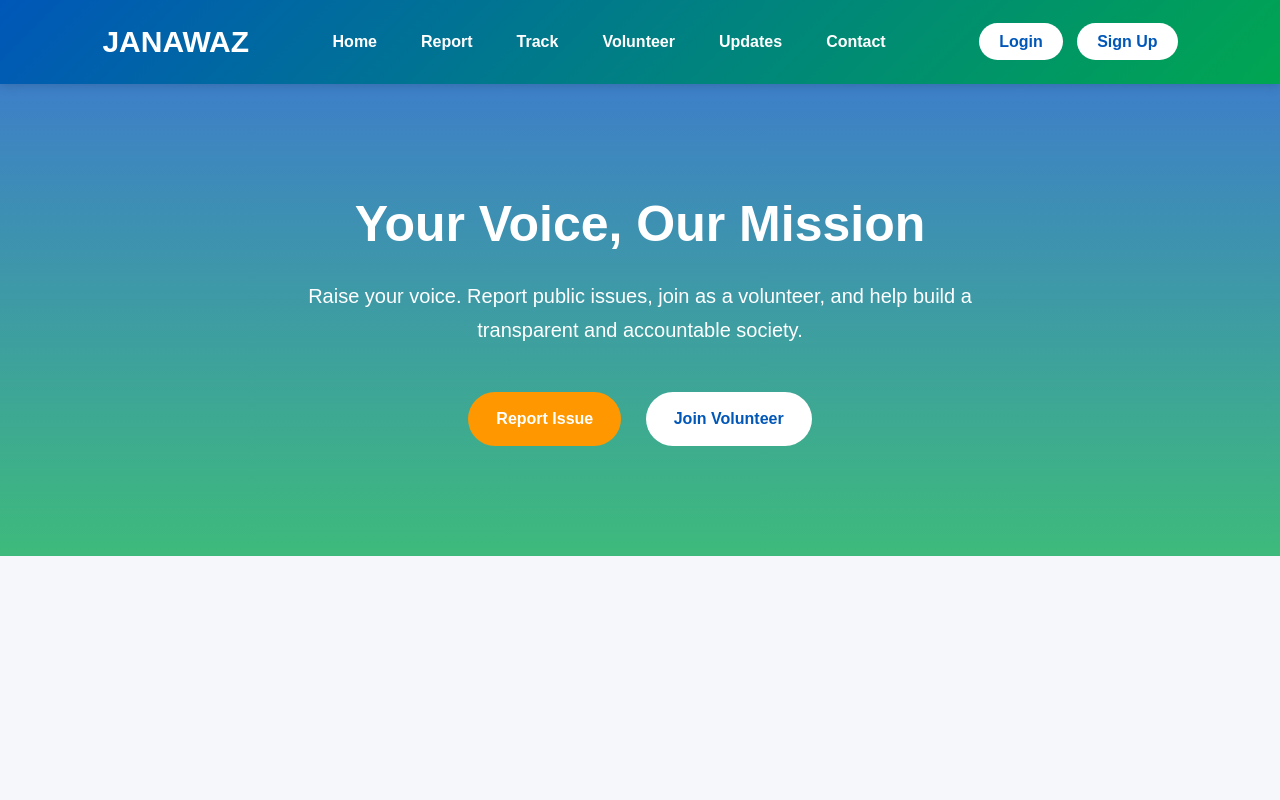
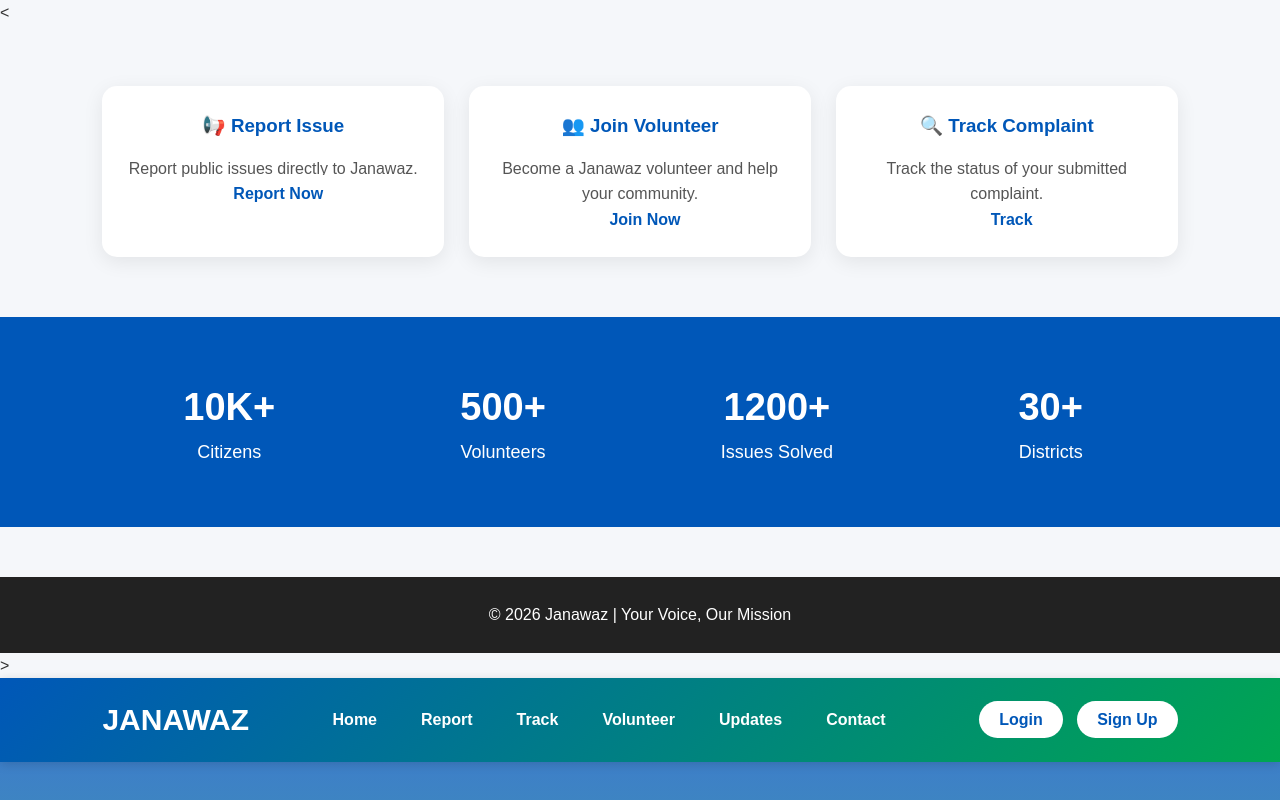
Before and after one commit to akhayab/Janawaz-site, a plain HTML site: page index.html in a window 1280 px wide. Shown: the top 800 px of the page. Drawn offline with Linux system fonts and the light colour scheme.

Commit message:
Add cards and stats sections to index.html

```diff
--- a/index.html
+++ b/index.html
@@ -99,7 +99,55 @@ color:#0057B8;
 </style>
 </head>
 
-<body>
+<<section class="cards">
+
+<div class="card">
+<h3>📢 Report Issue</h3>
+<p>Report public issues directly to Janawaz.</p>
+<a class="btn" href="report.html">Report Now</a>
+</div>
+
+<div class="card">
+<h3>👥 Join Volunteer</h3>
+<p>Become a Janawaz volunteer and help your community.</p>
+<a class="btn" href="volunteer.html">Join Now</a>
+</div>
+
+<div class="card">
+<h3>🔍 Track Complaint</h3>
+<p>Track the status of your submitted complaint.</p>
+<a class="btn" href="track.html">Track</a>
+</div>
+
+</section>
+
+<section class="stats">
+
+<div class="stat">
+<h2>10K+</h2>
+<p>Citizens</p>
+</div>
+
+<div class="stat">
+<h2>500+</h2>
+<p>Volunteers</p>
+</div>
+
+<div class="stat">
+<h2>1200+</h2>
+<p>Issues Solved</p>
+</div>
+
+<div class="stat">
+<h2>30+</h2>
+<p>Districts</p>
+</div>
+
+</section>
+
+<footer>
+<p>© 2026 Janawaz | Your Voice, Our Mission</p>
+</footer>>
 
 <header>
 
```
